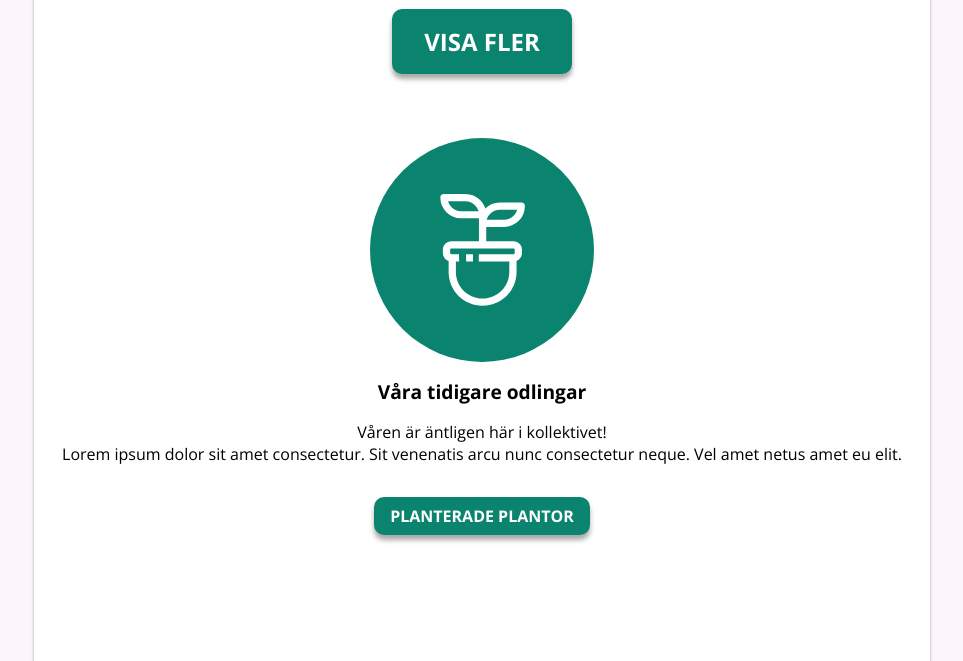
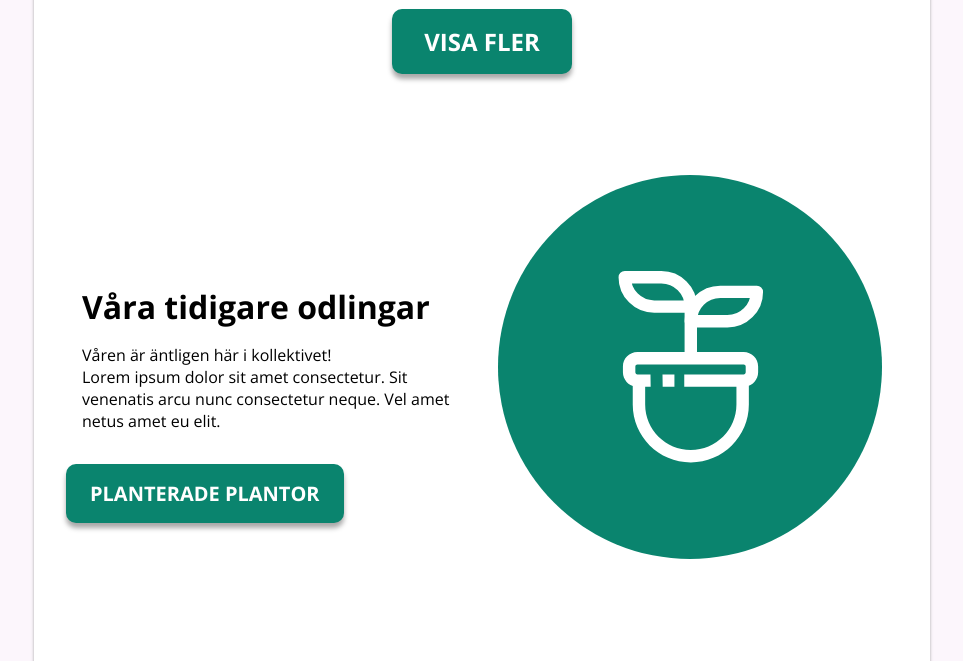
Before and after one commit to JonatanDrysen/lexicon-HTMLCSS-planned-planthood, a website: page src/HomePage/HomePage.html in a window 1280 px wide. Shown: the part 2160-2821 px from the top of the page, without its empty margins (158-1121 px from the left). Drawn offline with nearby package versions, Linux system fonts and the light colour scheme.

Commit message:
add desktop layout for prefooter

```diff
--- a/src/HomePage/HomePage.html
+++ b/src/HomePage/HomePage.html
@@ -227,11 +227,14 @@
             </section>
 
             <section class="pre--footer__section">
+                <div class="pre--footer--teal--circle__container">
                     <div class="teal--circle__container">
                         <div class="teal--circle__shape">
                                 <img class="teal--circle__icon" src="../../assets/icons/plant-mobile.svg">
                         </div>
                     </div>
+                </div>
+                <div class="pre--footer--text--area__container">
                     <div class="text--area__container">
                         <h2 class="text--area__header">Våra tidigare odlingar</h2>
                         <p class="text--area__text">
@@ -241,8 +244,11 @@
                             Vel amet netus amet eu elit.
                         </p>
                     </div>
+                </div>
+                <div class="pre--footer--teal--button__container">
                     <div class="teal--button__container">
                         <button class="teal--button__button">PLANTERADE PLANTOR</button>
+                    </div>
                 </div>
             </section>
         </main>
--- a/src/HomePage/styles/prefooter.css
+++ b/src/HomePage/styles/prefooter.css
@@ -3,3 +3,58 @@
     flex-direction: column;
     margin-bottom: 4rem;
 }
+
+@media screen and (min-width: 769px) {
+    .pre--footer__section {
+        display: grid;
+        grid-template-columns: repeat(2, 1fr);
+        grid-template-rows: repeat(3, 1fr);
+        padding: 0 2rem;
+    }
+
+    .pre--footer--teal--circle__container {
+        display: flex;
+        align-items: center;
+        justify-content: center;
+        grid-column: 2;
+        grid-row: span 3;
+    }
+
+    .pre--footer--teal--circle__container .teal--circle__shape {
+        width: 24rem;
+        height: 24rem;
+    }
+
+    .pre--footer--text--area__container {
+        display: flex;
+        align-items: end;
+        grid-column: 1;
+        grid-row: 2;
+    }
+
+    .pre--footer--text--area__container .text--area__header {
+        text-align: left;
+        font-size: 2rem;
+        margin: 0;
+    }
+
+    .pre--footer--text--area__container .text--area__text {
+        text-align: left;
+        font-size: 1rem;
+    }
+
+    .pre--footer--teal--button__container {
+        grid-column: 1;
+        grid-row: 3;
+    }
+
+    .pre--footer--teal--button__container .teal--button__container {
+        display: flex;
+        justify-content: start;
+    }
+
+    .pre--footer--teal--button__container .teal--button__button {
+        font-size: 1.25rem;
+        padding: 1rem 1.5rem;
+    }
+}
```
Lines whose indentation alone changed are shown as unchanged.
